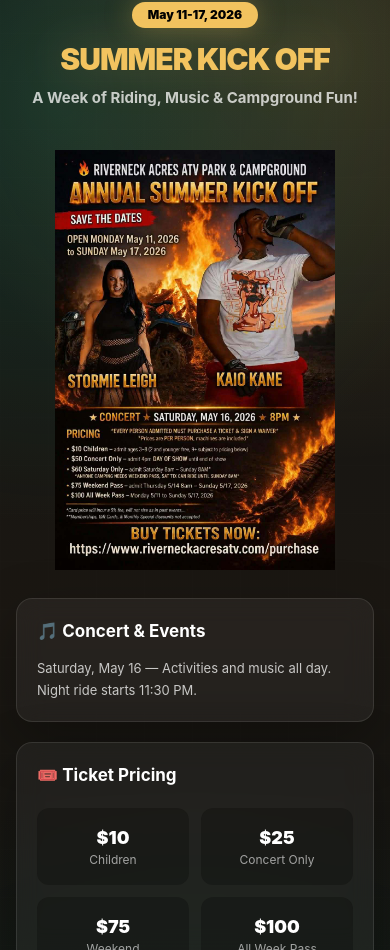
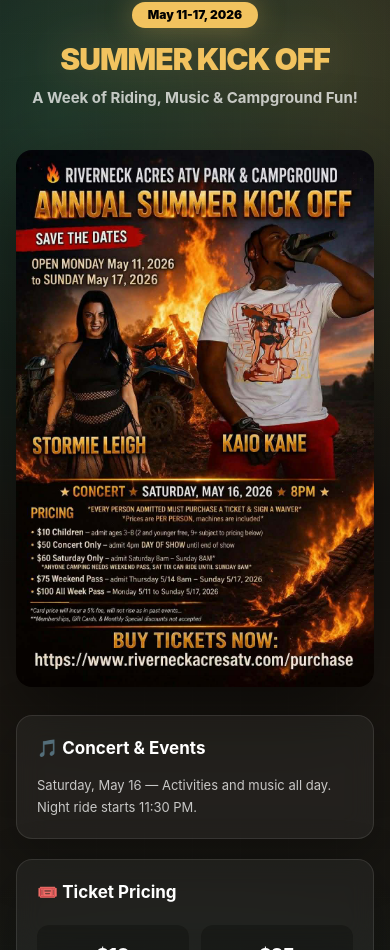
Before and after one commit to ahmedelgndy170/riverneck-rebuild, a Next.js app: page / in a window 390 px wide. Shown: the part 907-1857 px from the top of the page. Built offline with nearby package versions, Linux system fonts and the light colour scheme.

Commit message:
Frontend final fixes and mobile updates

```diff
--- a/app/page.tsx
+++ b/app/page.tsx
@@ -418,12 +418,11 @@
     </div>
 
     <div className="grid items-center gap-7 md:grid-cols-2 md:gap-14">
-<div className="relative min-h-[420px] overflow-hidden rounded-2xl md:min-h-[760px]">
-  <Image
+<div className="flex w-full items-center justify-center overflow-hidden rounded-2xl bg-black/25 shadow-[0_30px_90px_rgba(0,0,0,0.55)] md:min-h-[760px]">
+  <img
     src="/summer-event.jpg"
     alt="Summer Kick Off"
-    fill
-    className="object-contain md:object-cover"
+    className="h-auto w-full object-contain"
   />
 </div>
 
```
